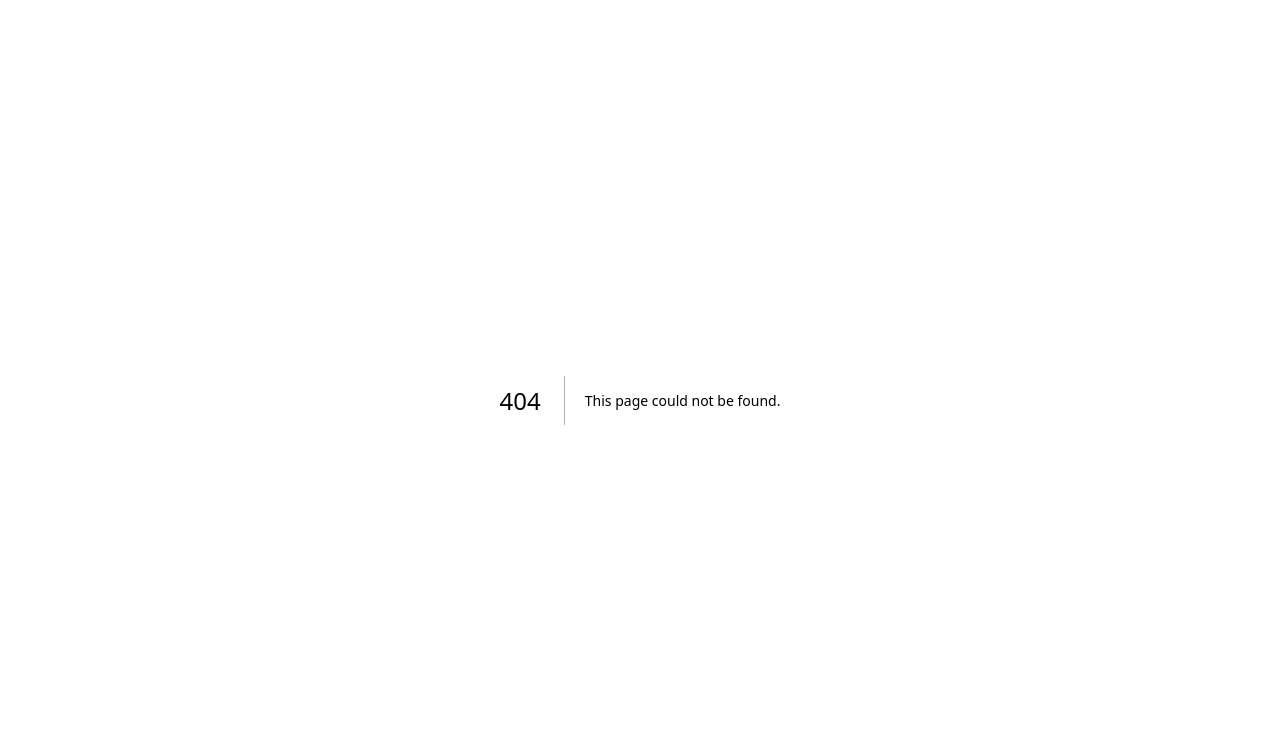
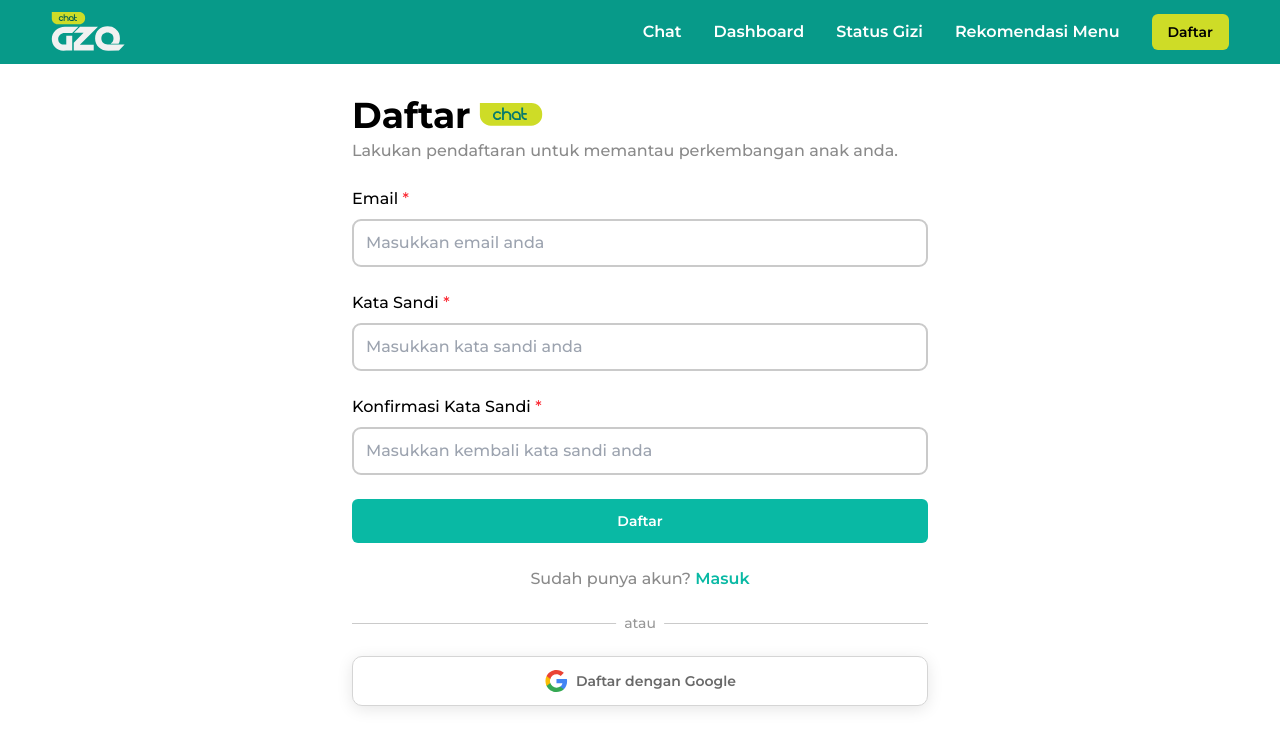
Before and after one commit to afixv/ChatGZQ, a Next.js app: page /daftar in a window 1280 px wide. Before the commit this address had no page. Shown: the top 748 px of the page. Built offline with nearby package versions, Linux system fonts and the light colour scheme.

Commit message:
feat (auth): slicing registration, form data, and login pages

```diff
--- /dev/null
+++ b/app/(pages)/(auth)/daftar/data-diri/page.tsx
@@ -0,0 +1,65 @@
+import { Button } from "@/components/Button";
+import { Input } from "@/components/Form/Input";
+import { Select } from "@/components/Form/Select";
+import Image from "next/image";
+
+export default function Page() {
+  return (
+    <main className="container mx-auto flex h-full min-h-screen w-full flex-col items-center justify-center px-6">
+      <section className="w-full max-w-xl">
+        <span className="inline-block">
+          <h1 className="text-start text-4xl font-bold">
+            Selamat Anda Berhasil <br />
+            Daftar!
+            <Image
+              src={"/brand.svg"}
+              alt="Brand Logo"
+              width={64}
+              height={24}
+              className="ml-2 inline"
+            />
+          </h1>
+        </span>
+        <p className="mb-6 mt-1 font-medium text-light-60">
+          Lengkapi data berikut untuk melanjutkan!
+        </p>
+
+        <form className="flex flex-col gap-y-6">
+          {/* Nama Orang Tua, Nama Anak, Tanggal Lahir Anak, Jenis Kelamin Anak */}
+          <Input
+            label="Nama Orang Tua"
+            placeholder="Masukkan nama orang tua"
+            name="nama_orang_tua"
+            required
+          />
+          <Input
+            label="Nama Anak"
+            placeholder="Masukkan nama anak"
+            name="nama_anak"
+            required
+          />
+          <Input
+            label="Tanggal Lahir Anak"
+            placeholder="Masukkan tanggal lahir anak"
+            name="tanggal_lahir_anak"
+            type="date"
+            required
+          />
+          <Select
+            label="Jenis Kelamin Anak"
+            placeholder="Pilih jenis kelamin anak"
+            options={[
+              { label: "Laki-laki", value: "L" },
+              { label: "Perempuan", value: "P" },
+            ]}
+            name="jenis_kelamin_anak"
+            required
+          />
+          <Button type="submit" variant="primary" className="py-3 text-white">
+            Lanjutkan
+          </Button>
+        </form>
+      </section>
+    </main>
+  );
+}
--- /dev/null
+++ b/app/(pages)/(auth)/daftar/page.tsx
@@ -0,0 +1,71 @@
+import { Button } from "@/components/Button";
+import { Input } from "@/components/Form/Input";
+import Image from "next/image";
+import Link from "next/link";
+
+export default function Page() {
+  return (
+    <main className="container mx-auto flex h-full min-h-screen w-full flex-col items-center justify-center px-6">
+      <section className="w-full max-w-xl">
+        <div className="flex items-center gap-2">
+          <h1 className="text-start text-4xl font-bold">Daftar</h1>
+          <Image src={"/brand.svg"} alt="Brand Logo" width={64} height={24} />
+        </div>
+        <p className="mb-6 mt-1 font-medium text-light-60">
+          Lakukan pendaftaran untuk memantau perkembangan anak anda.
+        </p>
+        <form className="flex flex-col gap-y-6">
+          <Input
+            label="Email"
+            placeholder="Masukkan email anda"
+            name="email"
+            type="email"
+            required
+          />
+          <Input
+            label="Kata Sandi"
+            name="password"
+            placeholder="Masukkan kata sandi anda"
+            required
+            type="password"
+          />
+          <Input
+            label="Konfirmasi Kata Sandi"
+            name="password_confirm"
+            placeholder="Masukkan kembali kata sandi anda"
+            required
+            type="password"
+          />
+          <Button type="submit" variant="primary" className="py-3 text-white">
+            Daftar
+          </Button>
+        </form>
+        <div className="mt-6 text-center">
+          <span className="font-medium text-light-60">Sudah punya akun? </span>
+          <Link href="/masuk" className="font-semibold text-primary-50">
+            Masuk
+          </Link>
+        </div>
+        <div className="relative mt-8">
+          <hr className="border-dark-100" />
+          <span className="absolute left-1/2 top-1/2 -translate-x-1/2 -translate-y-1/2 transform bg-white px-2 text-sm font-medium text-dark-90">
+            atau
+          </span>
+        </div>
+        <Button
+          variant="outline"
+          className="mt-8 w-full rounded-[10px] border border-light-30 bg-white py-3 text-dark-80 shadow-[0px_3.146px_15.73px_0px_rgba(0,_0,_0,_0.10)] hover:bg-light-10"
+        >
+          <Image
+            src={"/logo-google.svg"}
+            alt="Google Logo"
+            width={24}
+            height={24}
+            className="h-6 w-6 mix-blend-multiply"
+          />
+          Daftar dengan Google
+        </Button>
+      </section>
+    </main>
+  );
+}
--- /dev/null
+++ b/app/(pages)/(auth)/masuk/page.tsx
@@ -0,0 +1,64 @@
+import { Button } from "@/components/Button";
+import { Input } from "@/components/Form/Input";
+import Image from "next/image";
+import Link from "next/link";
+
+export default function Page() {
+  return (
+    <main className="container mx-auto flex h-full min-h-screen w-full flex-col items-center justify-center px-6">
+      <section className="w-full max-w-xl">
+        <div className="flex items-center gap-2">
+          <h1 className="text-start text-4xl font-bold">Masuk</h1>
+          <Image src={"/brand.svg"} alt="Brand Logo" width={64} height={24} />
+        </div>
+        <p className="mb-6 mt-1 font-medium text-light-60">
+          Masuk ke akun anda untuk mulai memantau perkembangan anak.
+        </p>
+        <form className="flex flex-col gap-y-6">
+          <Input
+            label="Email"
+            placeholder="Masukkan email anda"
+            name="email"
+            type="email"
+            required
+          />
+          <Input
+            label="Kata Sandi"
+            name="password"
+            placeholder="Masukkan kata sandi anda"
+            required
+            type="password"
+          />
+          <Button type="submit" variant="primary" className="py-3 text-white">
+            Masuk
+          </Button>
+        </form>
+        <div className="mt-6 text-center">
+          <span className="font-medium text-light-60">Belum punya akun? </span>
+          <Link href="/daftar" className="font-semibold text-primary-50">
+            Daftar
+          </Link>
+        </div>
+        <div className="relative mt-8">
+          <hr className="border-dark-100" />
+          <span className="absolute left-1/2 top-1/2 -translate-x-1/2 -translate-y-1/2 transform bg-white px-2 text-sm font-medium text-dark-90">
+            atau
+          </span>
+        </div>
+        <Button
+          variant="outline"
+          className="mt-8 w-full rounded-[10px] border border-light-30 bg-white py-3 text-dark-80 shadow-[0px_3.146px_15.73px_0px_rgba(0,_0,_0,_0.10)] hover:bg-light-10"
+        >
+          <Image
+            src={"/logo-google.svg"}
+            alt="Google Logo"
+            width={24}
+            height={24}
+            className="h-6 w-6 mix-blend-multiply"
+          />
+          Masuk dengan Google
+        </Button>
+      </section>
+    </main>
+  );
+}
```
Also changed, not shown: public/brand.svg (added), public/logo-google.svg (added).
